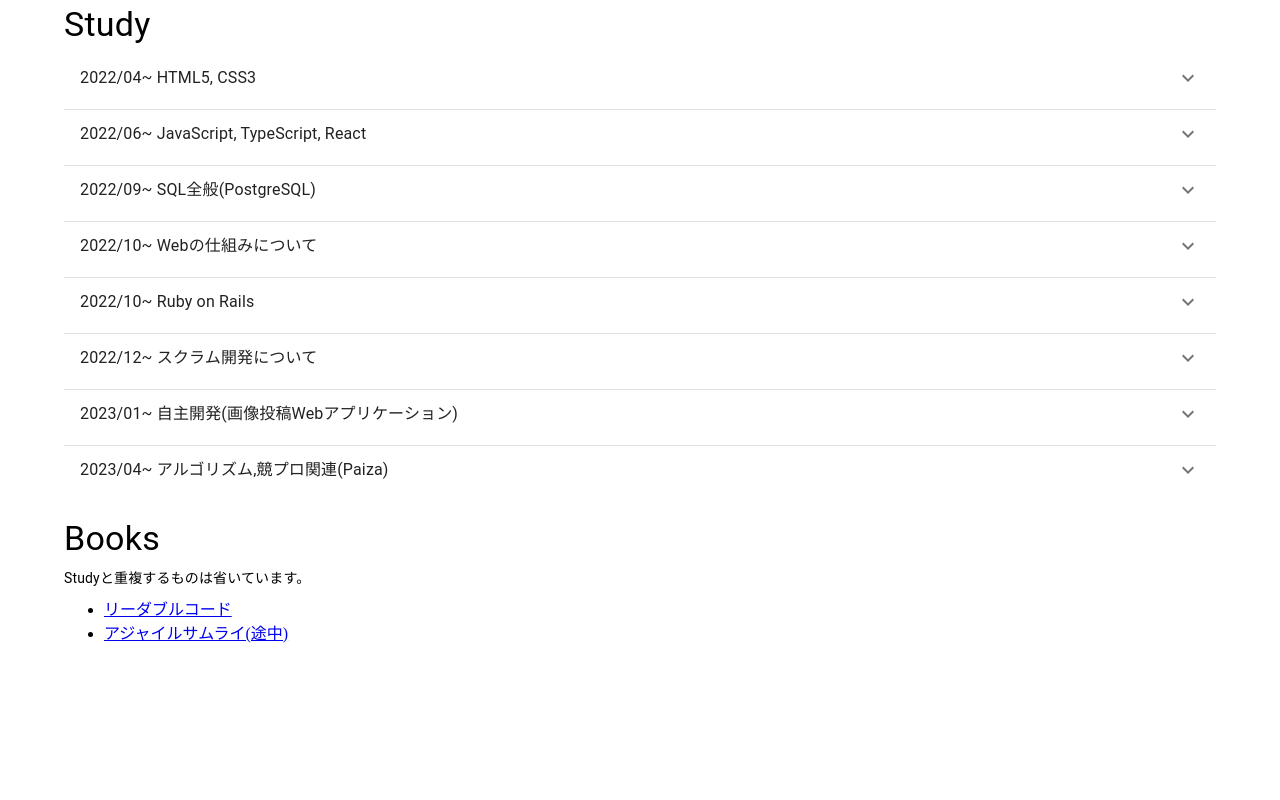
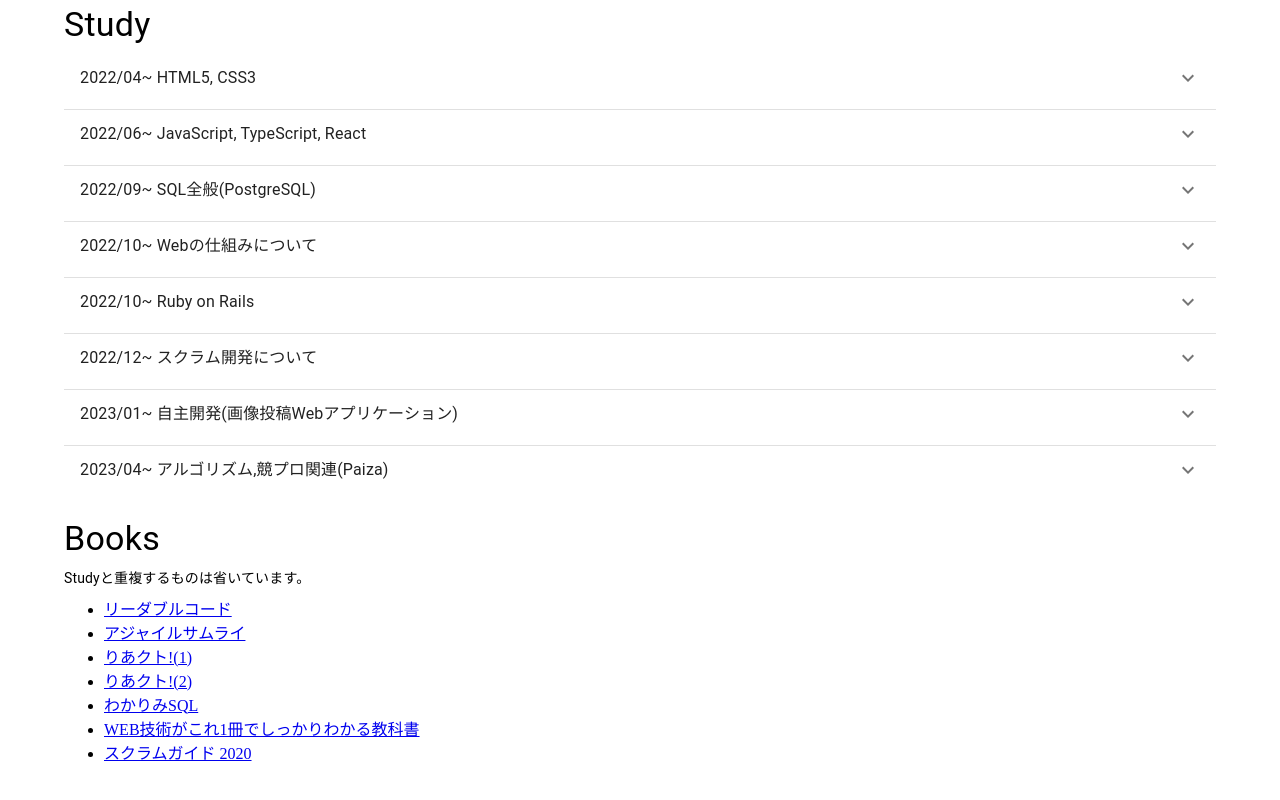
Before and after one commit to omitea8/portfoliosite, a Next.js app: page /skill in a window 1280 px wide. Shown: the part 469-1269 px from the top of the page. Before the commit the page ends 1151 px from the top, so only its background shows below. Built offline with nearby package versions, Linux system fonts and the light colour scheme.

Commit message:
書籍リストの追加

```diff
--- a/src/pages/skill.tsx
+++ b/src/pages/skill.tsx
@@ -236,7 +236,44 @@ const SkillPage: React.FC = () => {
           </li>
           <li>
             <Link href={"https://amzn.asia/d/idC4ZEk"} target="_blank">
-              アジャイルサムライ(途中)
+              アジャイルサムライ
+            </Link>
+          </li>
+          <li>
+            {" "}
+            <Link
+              href={"https://oukayuka.booth.pm/items/2368045"}
+              target="_blank"
+            >
+              りあクト!(1)
+            </Link>
+          </li>
+          <li>
+            <Link
+              href={"https://oukayuka.booth.pm/items/2368019"}
+              target="_blank"
+            >
+              りあクト!(2)
+            </Link>
+          </li>
+          <li>
+            <Link href={"https://booth.pm/ja/items/1576397"} target="_blank">
+              わかりみSQL
+            </Link>
+          </li>
+          <li>
+            <Link href={"https://amzn.asia/d/37McFoz"} target="_blank">
+              WEB技術がこれ1冊でしっかりわかる教科書
+            </Link>
+          </li>
+          <li>
+            <Link
+              href={
+                "https://scrumguides.org/docs/scrumguide/v2020/2020-Scrum-Guide-Japanese.pdf"
+              }
+              target="_blank"
+            >
+              スクラムガイド 2020
             </Link>
           </li>
         </ul>
```
